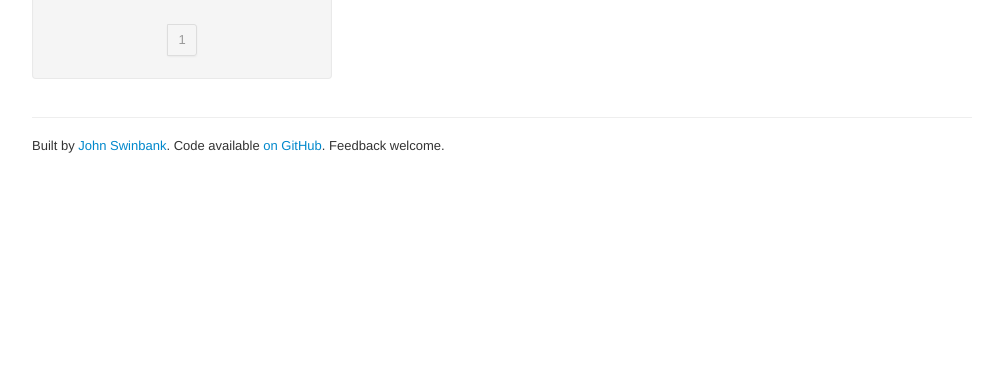
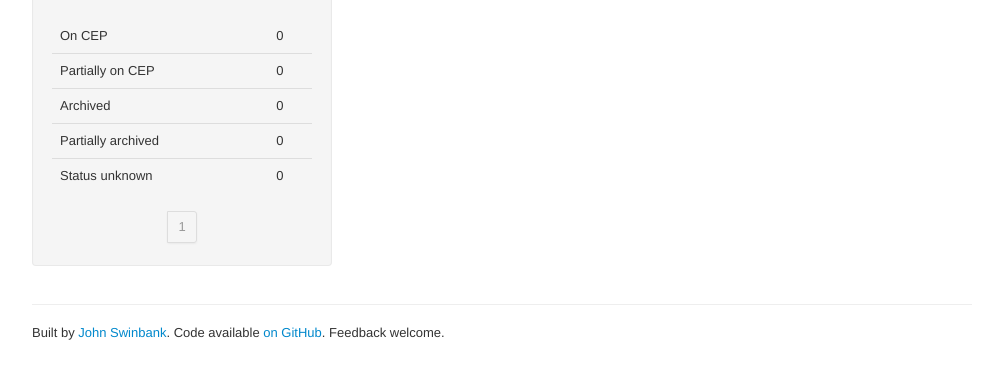
Before and after one commit to jdswinbank/lofar-obsdb, a Django app: page /observation/ in a window 1280 px wide. Shown: the part 110-489 px from the top of the page, without its empty margins (138-1141 px from the left). Run offline with Django 3.2, Linux system fonts and the light colour scheme; data that the repository does not hold is empty; parts of the project's set-up code (start-up, migrations or seed data) failed here and were passed over; some libraries are stand-ins or nearby versions.

Commit message:
Show summary of observation statuses on list

```diff
--- a/obsdb/observationdb/templates/observation_list.html
+++ b/obsdb/observationdb/templates/observation_list.html
@@ -9,6 +9,29 @@
   <div class="span4">
     <div class="well" style="padding-bottom: 0em;">
     <h2 style="text-align: center;">{{ paginator.count }} observations</h2>
+
+    <table class="table" style="margin-top: 1em">
+    <tr>
+      <td style="border-top: none">On CEP</td>
+      <td style="border-top: none">{{ n_on_cep }}</td>
+    </tr>
+    <tr>
+      <td>Partially on CEP</td>
+      <td>{{ n_part_on_cep }}</td>
+    </tr>
+    <tr>
+      <td>Archived</td>
+      <td>{{ n_archived }}</td>
+    </tr>
+    <tr>
+      <td>Partially archived</td>
+      <td>{{ n_part_archived }}</td>
+    </tr>
+    <tr>
+      <td>Status unknown</td>
+      <td>{{ n_unknown }}</td>
+    </tr>
+    </table>
 
     <div class="pagination" style="text-align: center;">
       <ul>
--- a/obsdb/observationdb/urls.py
+++ b/obsdb/observationdb/urls.py
@@ -1,8 +1,9 @@
 from django.conf.urls import patterns, include, url
-from django.views.generic import ListView, DetailView
+from django.views.generic import DetailView
 from django.views.generic.simple import redirect_to
 
-from .models import Survey, Observation, Field
+from .models import Survey, Observation, Field, Constants
+from .views import ObservationListView
 
 from ..settings import PAGE_SIZE
 
@@ -24,11 +25,11 @@ urlpatterns = patterns('obsdb.observationdb.views',
         name="observation_detail"
     ),
     url(r'^observation/$',
-        ListView.as_view(
+        ObservationListView.as_view(
             queryset=Observation.objects.all(),
             context_object_name='obs_list',
             template_name='observation_list.html',
-            paginate_by=PAGE_SIZE,
+            paginate_by=PAGE_SIZE
         ),
         name="obs_list"
     ),
--- a/obsdb/observationdb/views.py
+++ b/obsdb/observationdb/views.py
@@ -9,6 +9,7 @@ from django.core.urlresolvers import reverse
 from django.core.exceptions import ObjectDoesNotExist
 from django.core.paginator import Paginator, PageNotAnInteger, EmptyPage
 from django.db.models.query import QuerySet
+from django.views.generic import ListView
 
 from .models import Survey, Field, Observation, Constants, DataStatus
 from .forms import LookupForm, FieldFilterForm
@@ -182,3 +183,15 @@ def field_detail(request, pk):
         {'field': field, 'beam_set': beam_set},
         context_instance=RequestContext(request)
     )
+
+class ObservationListView(ListView):
+    def get_context_data(self, **kwargs):
+        context = super(ObservationListView, self).get_context_data(**kwargs)
+        context.update({
+            "n_archived": Observation.objects.filter(archived=Constants.TRUE).count(),
+            "n_part_archived": Observation.objects.filter(archived=Constants.PARTIAL).count(),
+            "n_on_cep": Observation.objects.filter(on_cep=Constants.TRUE).count(),
+            "n_part_on_cep": Observation.objects.filter(on_cep=Constants.PARTIAL).count(),
+            "n_unknown": Observation.objects.filter(on_cep=Constants.FALSE, archived=Constants.FALSE).count()
+        })
+        return context
```
